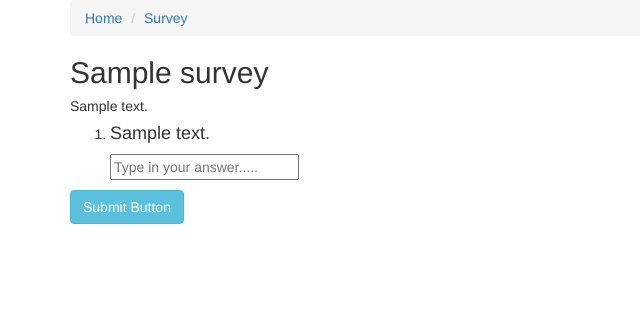
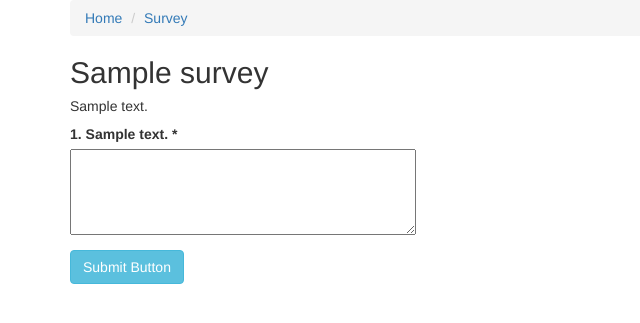
Before and after one commit to andela-kanyanwu/survey, a Django app: page /survey/1 in a window 1280 px wide. Shown: the top 323 px of the page, without its empty margins (0-640 px from the left). Run offline with Django 3.2, Linux system fonts and the light colour scheme; tables that the repository leaves empty hold one stand-in row (values such as "Sample post"); some libraries are stand-ins or nearby versions.

Commit message:
Use django form to render form

```diff
--- /dev/null
+++ b/static/css/main.css
@@ -0,0 +1,9 @@
+.form-group label {
+    display: block;
+}
+
+.form-group ul {
+    list-style: none;
+    list-style-type: none;
+    padding-left: 10px;
+}
--- a/surveys/forms.py
+++ b/surveys/forms.py
@@ -1,11 +1,31 @@
-from django.forms import formset_factory, ModelForm
-
-from .models import Answer
+from django import forms
 
 
-class AnswerForm(ModelForm):
-    class Meta:
-        model = Answer
-        fields = ['answer_body']
+class SurveyForm(forms.Form):
 
-AnswerFormSet = formset_factory(AnswerForm)
+    def __init__(self, *args, **kwargs):
+        survey = kwargs.pop('survey')
+        super(SurveyForm, self).__init__(*args, **kwargs)
+
+        for question in survey.questions.all():
+            field_name = question.id
+            if question.type == question.TEXT:
+                field_type = forms.CharField(label=question.text,
+                                             required=question.required,
+                                             widget=forms.Textarea(attrs={'rows':4}))
+            elif question.type == question.SELECT_ONE:
+                choices = [(choice.id, choice.text) for choice in question.choices.all()]
+                field_type = forms.ChoiceField(label=question.text,
+                                               required=question.required,
+                                               choices=choices,
+                                               widget=forms.RadioSelect)
+            elif question.type == question.SELECT_MULTIPLE:
+                choices = [(choice.id, choice.text) for choice in question.choices.all()]
+                field_type = forms.MultipleChoiceField(label=question.text,
+                                                       required=question.required,
+                                                       choices=choices,
+                                                       widget=forms.CheckboxSelectMultiple)
+            elif question.type == question.INTEGER:
+                field_type = forms.IntegerField(label=question.text, required=question.required)
+
+            self.fields.update({field_name: field_type})
--- a/surveys/models.py
+++ b/surveys/models.py
@@ -1,6 +1,4 @@
 from django.db import models
-from django.core.exceptions import ValidationError
-from django.utils.translation import ugettext_lazy as _
 
 
 class Survey(models.Model):
@@ -16,37 +14,37 @@ class Survey(models.Model):
 
 class Question(models.Model):
 
-    question_text = models.TextField()
+    text = models.TextField()
     required = models.BooleanField(default=True)
-    survey = models.ForeignKey(Survey, on_delete=models.CASCADE, related_name="question")
+    survey = models.ForeignKey(Survey, on_delete=models.CASCADE, related_name="questions")
 
     TEXT = 'TEXT'
-    RADIO = 'RADIO'
+    SELECT_ONE = 'SELECT ONE'
     SELECT_MULTIPLE = 'SELECT MULTIPLE'
     INTEGER = 'INTEGER'
     QUESTION_TYPE_CHOICES = (
         (TEXT, 'Text'),
-        (RADIO, 'Radio'),
+        (SELECT_ONE, 'Select one'),
         (SELECT_MULTIPLE, 'Select multiple'),
         (INTEGER, 'Integer'),
     )
-    question_type = models.CharField(
+    type = models.CharField(
         max_length=50,
         choices=QUESTION_TYPE_CHOICES,
         default=TEXT,
     )
 
     def __str__(self):
-        return self.question_text
+        return self.text
 
 
 class Choice(models.Model):
 
-    question = models.ForeignKey(Question, on_delete=models.CASCADE, related_name="choice")
-    choice_text = models.CharField(max_length=200)
+    text = models.CharField(max_length=200, blank=True, null=True)
+    question = models.ForeignKey(Question, on_delete=models.CASCADE, related_name="choices")
 
     def __str__(self):
-        return self.choice_text
+        return self.text
 
 
 class Response(models.Model):
@@ -54,8 +52,8 @@ class Response(models.Model):
     This provides a way to get a collection of questions and answers
     from a particular user for a particular survey.
     """
-    response_id = models.CharField(max_length=150)
-    survey = models.ForeignKey(Survey, on_delete=models.CASCADE, related_name="response")
+    responder_id = models.CharField(max_length=150)
+    survey = models.ForeignKey(Survey, on_delete=models.CASCADE, related_name="responses")
     date_created = models.DateTimeField(auto_now_add=True)
     date_modified = models.DateTimeField(auto_now=True)
 
@@ -65,14 +63,9 @@ class Response(models.Model):
 
 class Answer(models.Model):
 
-    answer_body = models.TextField(blank=True, null=True)
-    question = models.ForeignKey(Question, on_delete=models.CASCADE, related_name="answer")
-    response = models.ForeignKey(Response, on_delete=models.CASCADE, null=True,  related_name="answer")
+    body = models.TextField(blank=True, null=True)
+    question = models.ForeignKey(Question, on_delete=models.CASCADE, related_name="answers")
+    response = models.ForeignKey(Response, on_delete=models.CASCADE, null=True,  related_name="answers")
 
     def __str__(self):
-        return self.answer_body
-
-    def save(self, *args, **kwargs):
-        if Question.question_type == Question.INTEGER and not self.answer_body.isdigit():
-            raise ValidationError(_('Value must be an integer'))
-        super(Answer, self).save(*args, **kwargs)
+        return self.body
--- a/surveys/templates/surveys/survey.html
+++ b/surveys/templates/surveys/survey.html
@@ -9,30 +9,12 @@
     <h5>{{ survey.description }}</h5>
     <form action="{%  url "surveys:survey" survey.id %}" method="POST">
         {% csrf_token %}
-        <ol>
-        {% for question in survey.question.all %}
-            <li><h4>{{ question.question_text }}</h4></li>
-            {% if question.question_type == "RADIO" %}
-                {% for choice in question.choice.all %}
-                    <div class="radio">
-                        <label>
-                            <input type="radio" name="answer_{{ question.id }}" value={{ choice.choice_text }} />{{ choice.choice_text }}
-                        </label>
-                    </div>
-                {% endfor %}
-            {% elif question.question_type == "SELECT MULTIPLE" %}
-                {% for choice in question.choice.all %}
-                    <div class="checkbox">
-                        <label>
-                            <input type="checkbox" name="answer_{{ question.id }}" value={{ choice.choice_text }} />{{ choice.choice_text }}
-                        </label>
-                    </div>
-                {% endfor %}
-            {%  else %}
-                <input name="answer_{{ question.id }}" type="text" placeholder="Type in your answer.....">
-            {% endif %}
+        {% for field in survey_form %}
+            <div class="form-group">
+                <label for="{{ field.id_for_label }}">{{ field.html_name }}. {{ field.label }}{% if field.field.required %} *{% endif %}</label>
+                {{ field }}
+            </div>
         {% endfor %}
-        </ol>
         <input type="submit" class="btn btn-info" value="Submit Button">
     </form>
 {% endblock content %}
--- a/surveys/views.py
+++ b/surveys/views.py
@@ -1,9 +1,10 @@
 from django.shortcuts import render
 from django.views.generic import View, ListView
 from django.db.models import Count
+from django.shortcuts import get_object_or_404
 
 from .models import Question, Choice, Survey
-from .forms import AnswerForm, AnswerFormSet
+from .forms import SurveyForm
 
 
 class HomeView(ListView):
@@ -18,25 +19,22 @@ class SurveyView(View):
 
     def get(self, request,  *args, **kwargs):
         survey_pk = kwargs.get('pk')
+        survey = get_object_or_404(Survey, pk=survey_pk)
+        survey_form = SurveyForm(survey=survey)
 
-        survey = Survey.objects.get(id=survey_pk)
+        # survey = Survey.objects.get(id=survey_pk)
 
         context = {
+            'survey_form': survey_form,
             'survey': survey
         }
         return render(request, 'surveys/survey.html', context)
 
     def post(self, request, *args, **kwargs):
         survey_pk = kwargs.get('pk')
-        answers = dict(request.POST)
-        # get the number of questions in a survey
-        # survey = Survey.objects.annotate(num_of_questions=Count('question')).get(id=survey_pk)
-        # num_of_questions = survey.num_of_questions
+        survey = get_object_or_404(Survey, pk=survey_pk)
+        survey_form = SurveyForm(dict(request.POST), survey=survey)
 
-        for key, value in answers:
-            if key.startswith('answer'):
-                # Get value of question id from the underscore delimiter in key
-                question_id = key.split('_')[1]
-                question = Question.objects.get(id=question_id)
-                for answer in value:
-                    pass
+        if survey_form.is_valid():
+            print("yes")
+            pass
--- a/templates/base.html
+++ b/templates/base.html
@@ -3,12 +3,15 @@
 <head>
     <meta charset="UTF-8">
     <link rel="stylesheet" href="https://maxcdn.bootstrapcdn.com/bootstrap/3.3.7/css/bootstrap.min.css" integrity="sha384-BVYiiSIFeK1dGmJRAkycuHAHRg32OmUcww7on3RYdg4Va+PmSTsz/K68vbdEjh4u" crossorigin="anonymous">
+    <link rel="stylesheet" href="{% static 'css/main.css' %}">
     <title>Survey</title>
 </head>
 <body>
     <div class="container">
         {% block content %}
         {% endblock content %}
+         <!-- jQuery (necessary for Bootstrap's JavaScript plugins) -->
+        <script src="https://ajax.googleapis.com/ajax/libs/jquery/1.12.4/jquery.min.js"></script>
         <script src="https://maxcdn.bootstrapcdn.com/bootstrap/3.3.7/js/bootstrap.min.js" integrity="sha384-Tc5IQib027qvyjSMfHjOMaLkfuWVxZxUPnCJA7l2mCWNIpG9mGCD8wGNIcPD7Txa" crossorigin="anonymous"></script>
     </div>
 </body>
```
Also changed, not shown: surveys/migrations/0004_auto_20170106_2117.py (added), surveys/migrations/0005_auto_20170106_2149.py (added), surveys/migrations/0006_auto_20170106_2205.py (added), surveys/migrations/0007_auto_20170106_2210.py (added), surveys/migrations/0008_auto_20170106_2325.py (added).
